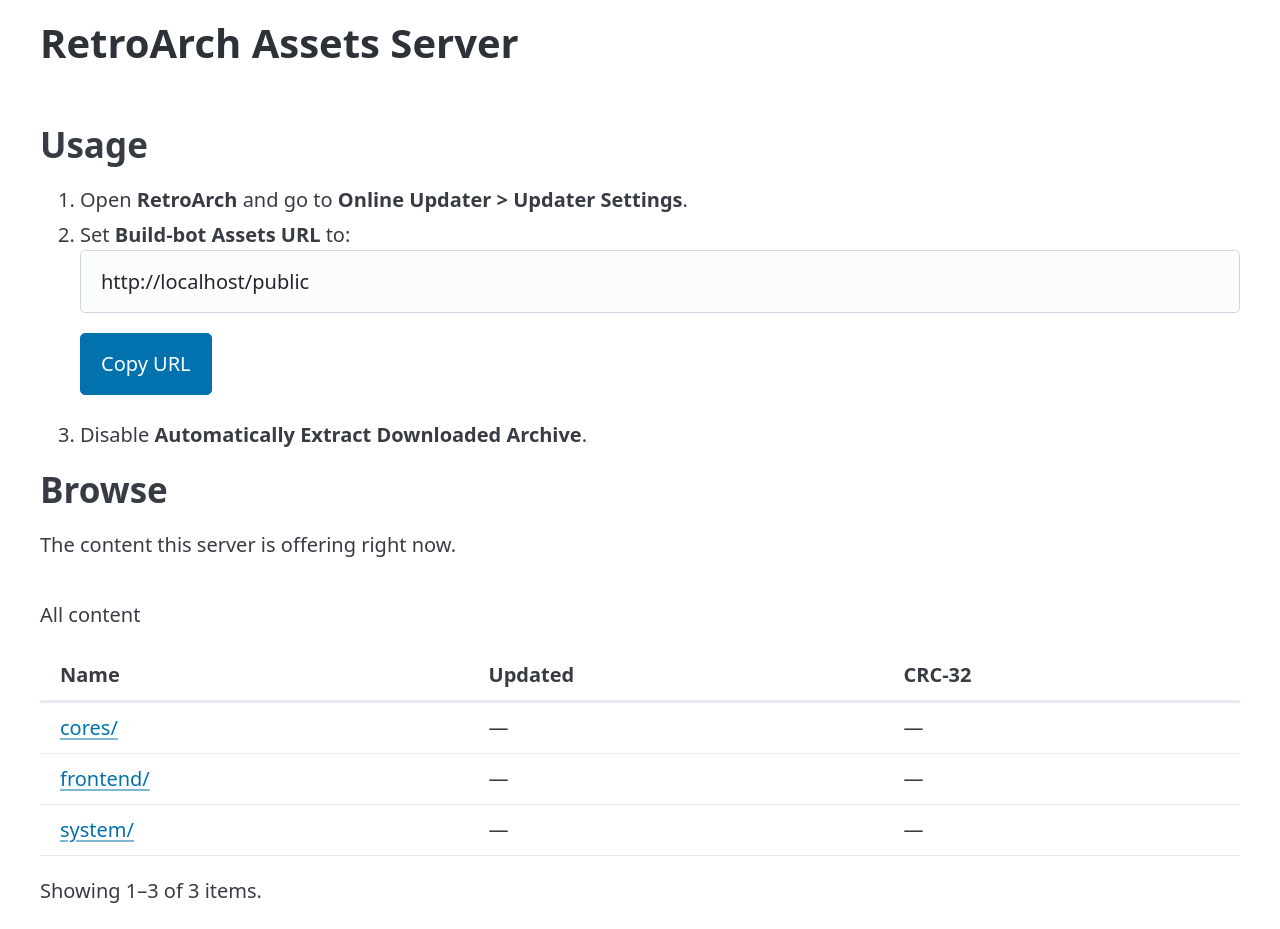
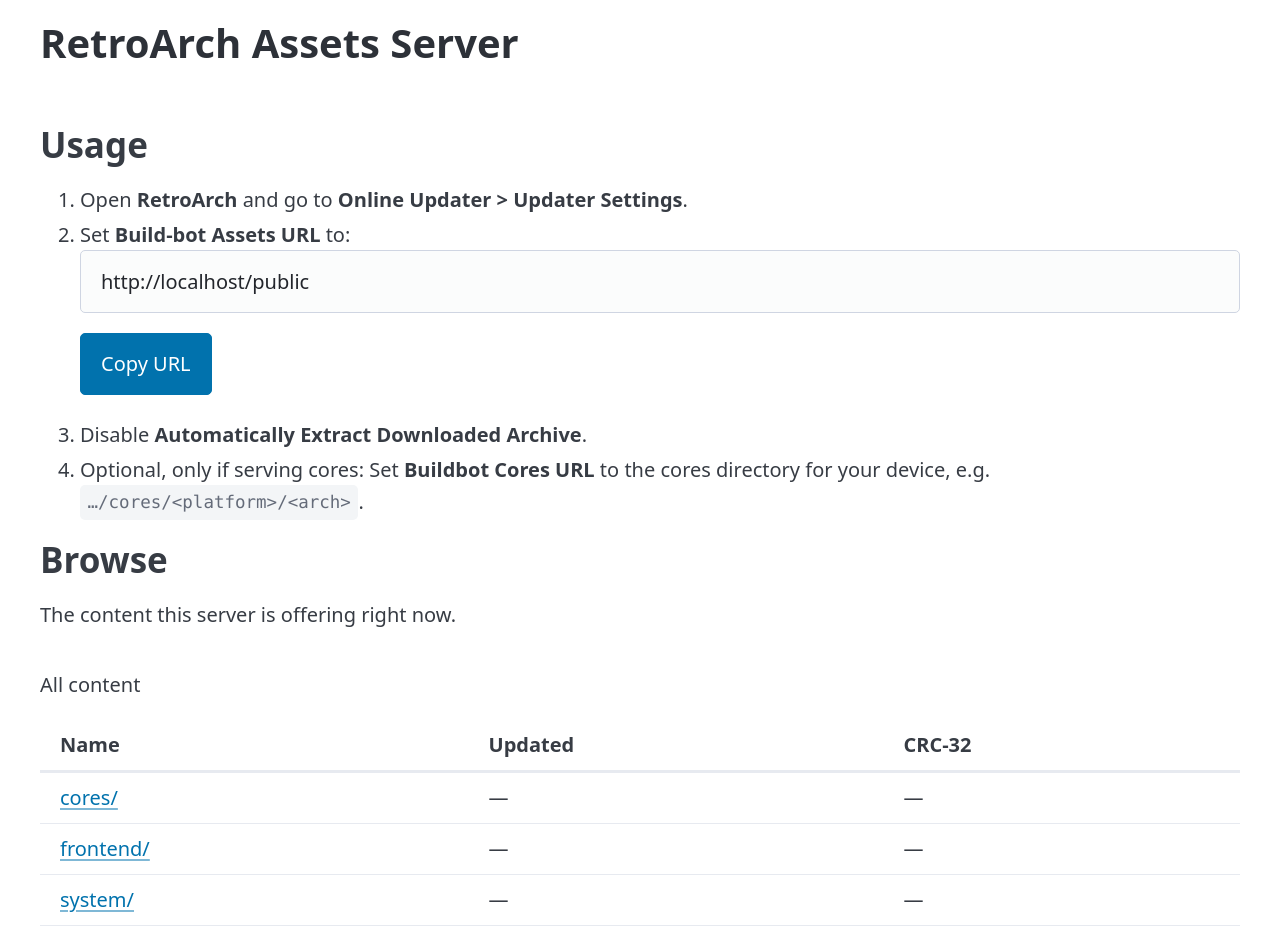
Before and after one commit to RobLoach/retroarch-assets-server, a plain HTML site: page public/index.html in a window 1280 px wide. Shown: the top 929 px of the page. Drawn offline with Linux system fonts and the light colour scheme; no server answers.

Commit message:
Document Buildbot Cores URL setup

```diff
--- a/public/index.html
+++ b/public/index.html
@@ -36,6 +36,7 @@
             <button type="button" id="copy-url">Copy URL</button>
           </li>
           <li>Disable <strong>Automatically Extract Downloaded Archive</strong>.</li>
+          <li>Optional, only if serving cores: Set <strong>Buildbot Cores URL</strong> to the cores directory for your device, e.g. <code>…/cores/&lt;platform&gt;/&lt;arch&gt;</code>.</li>
         </ol>
 
         <script>
```
Also changed, not shown: 1 other file.
